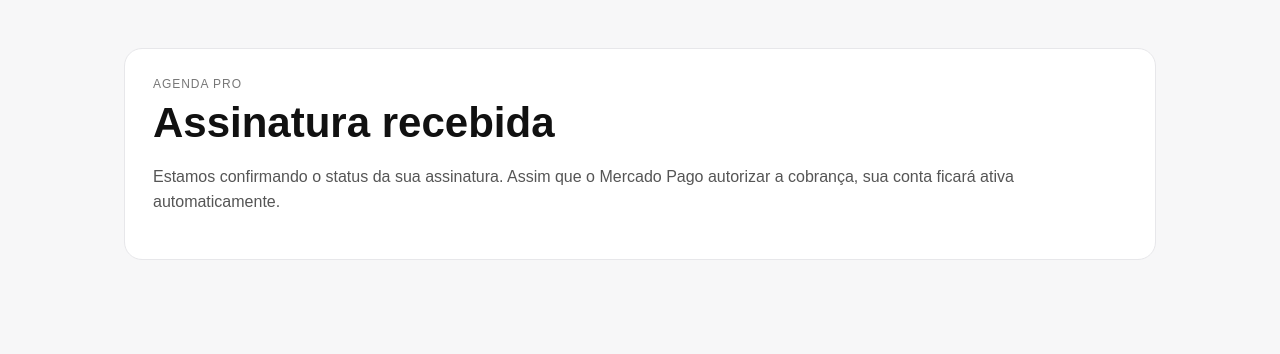
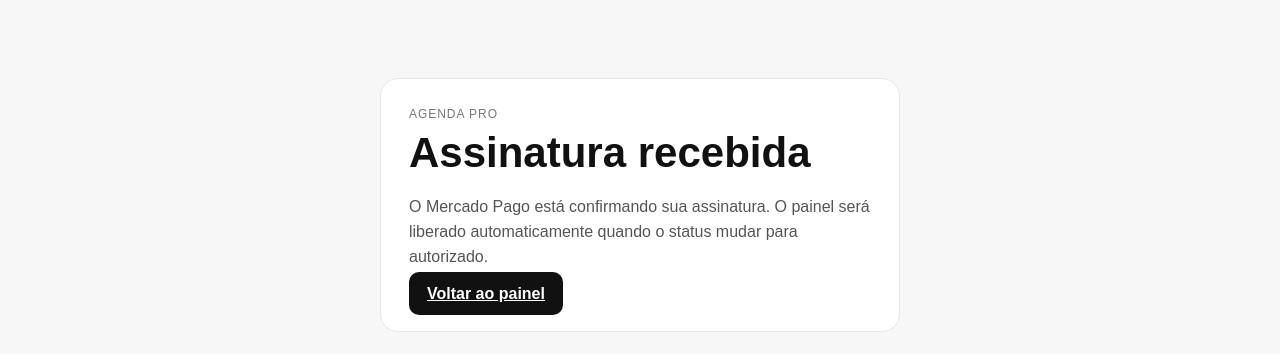
Before and after one commit to DSBENI2025/DS-PRIMEIRO-PROJETO, a Next.js app: page /assinatura/retorno in a window 1280 px wide. Shown: the top 354 px of the page. Built offline with nearby package versions, Linux system fonts and the light colour scheme.

Commit message:
feat: add return-to-dashboard subscription flow

```diff
--- a/app/assinatura/retorno/page.tsx
+++ b/app/assinatura/retorno/page.tsx
@@ -1,10 +1,14 @@
 export default function RetornoAssinatura() {
   return (
     <main>
-      <div className="card">
+      <div className="card form-card">
         <div className="muted">AGENDA PRO</div>
         <h1>Assinatura recebida</h1>
-        <p>Estamos confirmando o status da sua assinatura. Assim que o Mercado Pago autorizar a cobrança, sua conta ficará ativa automaticamente.</p>
+        <p>
+          O Mercado Pago está confirmando sua assinatura. O painel será liberado
+          automaticamente quando o status mudar para autorizado.
+        </p>
+        <a className="cta" href="/painel">Voltar ao painel</a>
       </div>
     </main>
   );
```
